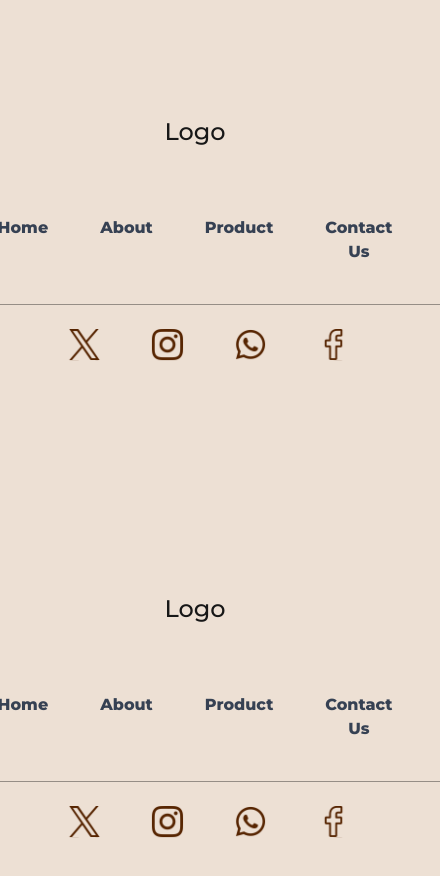
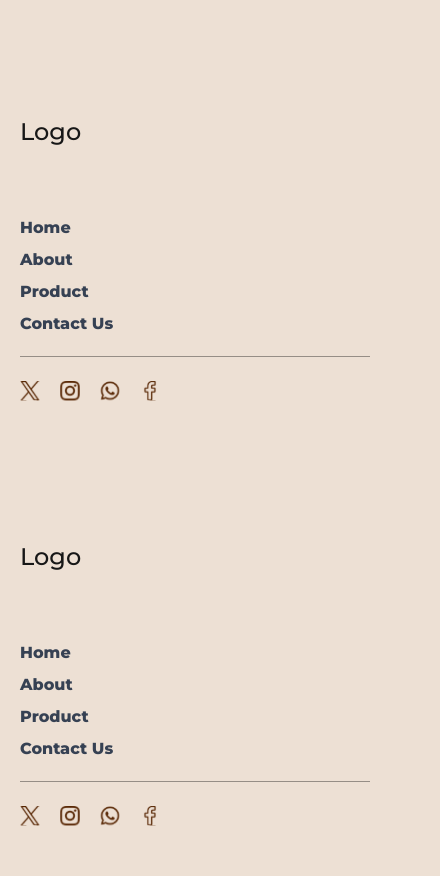
Before and after one commit to michaeldiputra/WovenRattan, a Next.js app: page /components/Footer in a window 390 px wide. Shown: the top 876 px of the page, 440 px wide, since content can reach past the window. After the commit the page ends 850 px from the top, so only its background shows below. Built offline with nearby package versions, Linux system fonts and the light colour scheme.

Commit message:
make footer responsive

```diff
--- a/src/pages/components/Footer.js
+++ b/src/pages/components/Footer.js
@@ -7,23 +7,23 @@ import whatsapp from "../../../public/components/whatsapp.svg";
 
 export default function Footer(){
     return(
-        <footer className="py-29 flex justify-center">
-            <div className="text-center flex flex-col items-center">
+        <footer className="pb-6 sm:pb-29 pt-29 flex sm:justify-center landing-container">
+            <div className="sm:text-center flex flex-col sm:items-center max-w-7xl w-full sm:w-fit">
                 <h1 className="font-medium font-Montserrat text-2xl mb-17">
                     Logo
                 </h1>
-                <div className="font-Montserrat flex gap-13 px-12 mb-10 text-gray-700">
+                <div className="font-Montserrat flex flex-col sm:flex-row gap-y-2 gap-x-13 sm:px-12 mb-5 sm:mb-10 text-gray-700">
                     <Link href="/#home" className="font-extrabold text-wrXl">Home</Link>
                     <Link href="/#home" className="font-extrabold text-wrXl">About</Link>
                     <Link href="/#home" className="font-extrabold text-wrXl">Product</Link>
                     <Link href="/#home" className="font-extrabold text-wrXl">Contact Us</Link>
                 </div>
                 <div className="h-px w-full bg-black/37 mb-6"></div>
-                <div className="flex gap-12 max-h-8 max-w-3xs">
-                    <Image src={twitter} width={100} height={100} />
-                    <Image src={instagram} width={100} height={100} />
-                    <Image src={whatsapp} width={100} height={100} />
-                    <Image src={facebook} width={100} height={100} />
+                <div className="flex gap-5 sm:gap-12 max-h-5 sm:max-h-8 max-w-3xs justify-start">
+                    <Image src={twitter} width={100} height={100} className="h-full w-fit" />
+                    <Image src={instagram} width={100} height={100} className="h-full w-fit" />
+                    <Image src={whatsapp} width={100} height={100} className="h-full w-fit" />
+                    <Image src={facebook} width={100} height={100} className="h-full w-fit" />
                 </div>
             </div>
         </footer>
```
